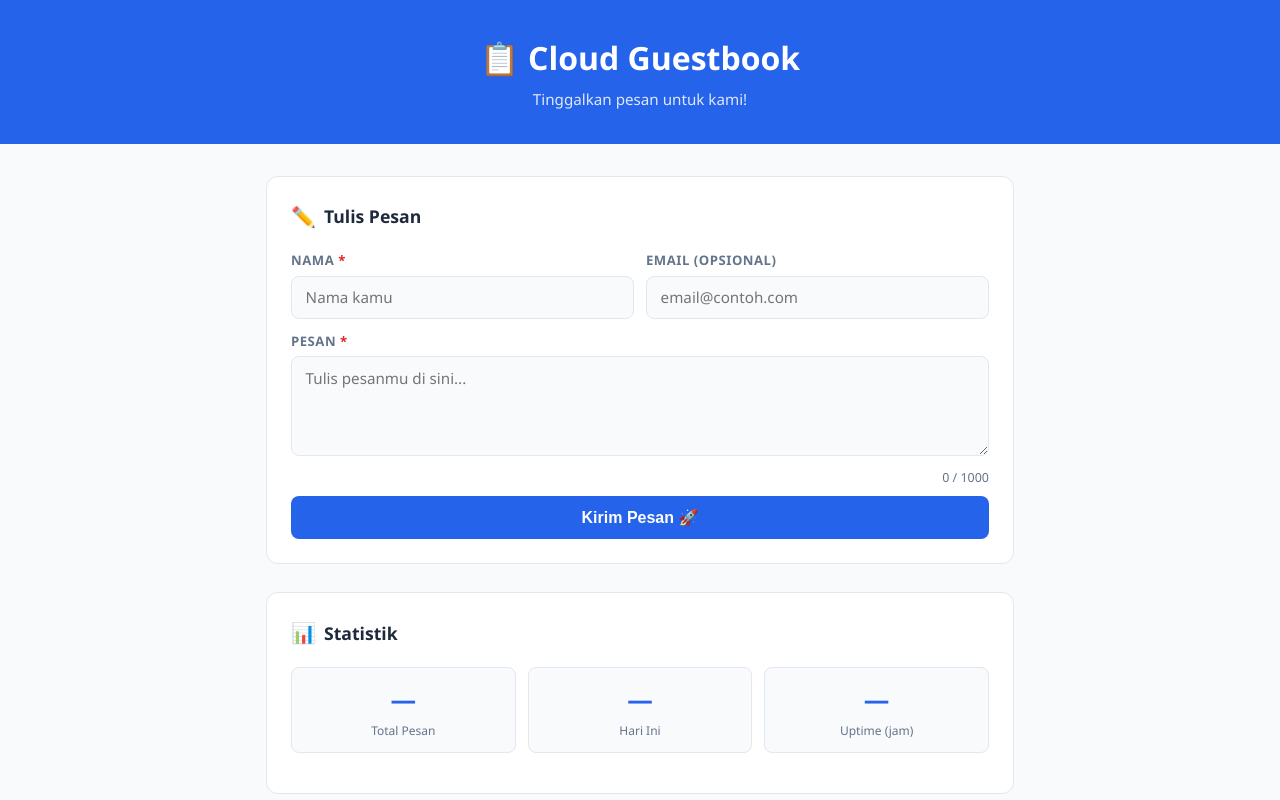
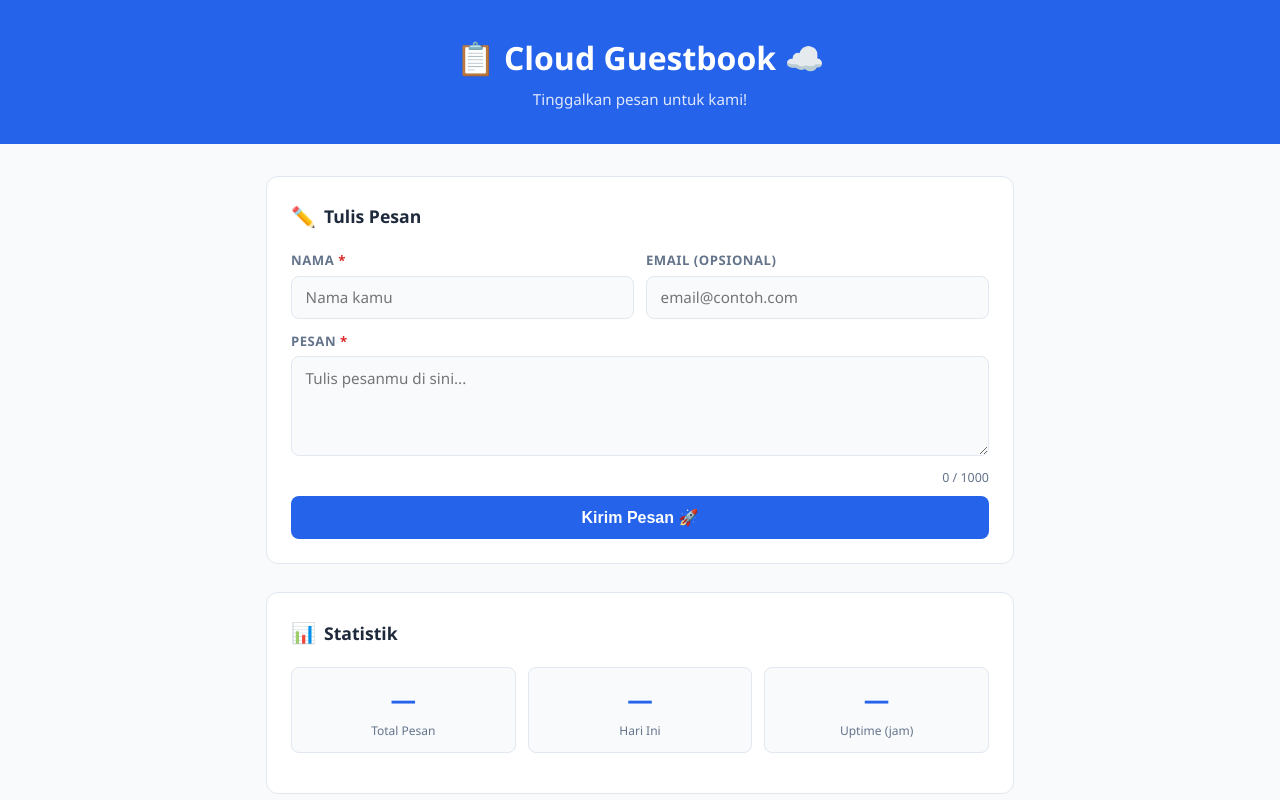
Before and after one commit to Riki2113/cloud-guestbook, a website: page guestbook/public/index.html in a window 1280 px wide. Shown: the top 800 px of the page. Drawn offline with Linux system fonts and the light colour scheme; no server answers.

Commit message:
Test CD: update judul

```diff
--- a/guestbook/public/index.html
+++ b/guestbook/public/index.html
@@ -390,7 +390,7 @@
 <body>
 
   <header>
-    <h1>📋 Cloud Guestbook</h1>
+    <h1>📋 Cloud Guestbook ☁️</h1>
     <p>Tinggalkan pesan untuk kami!</p>
   </header>
 
```
